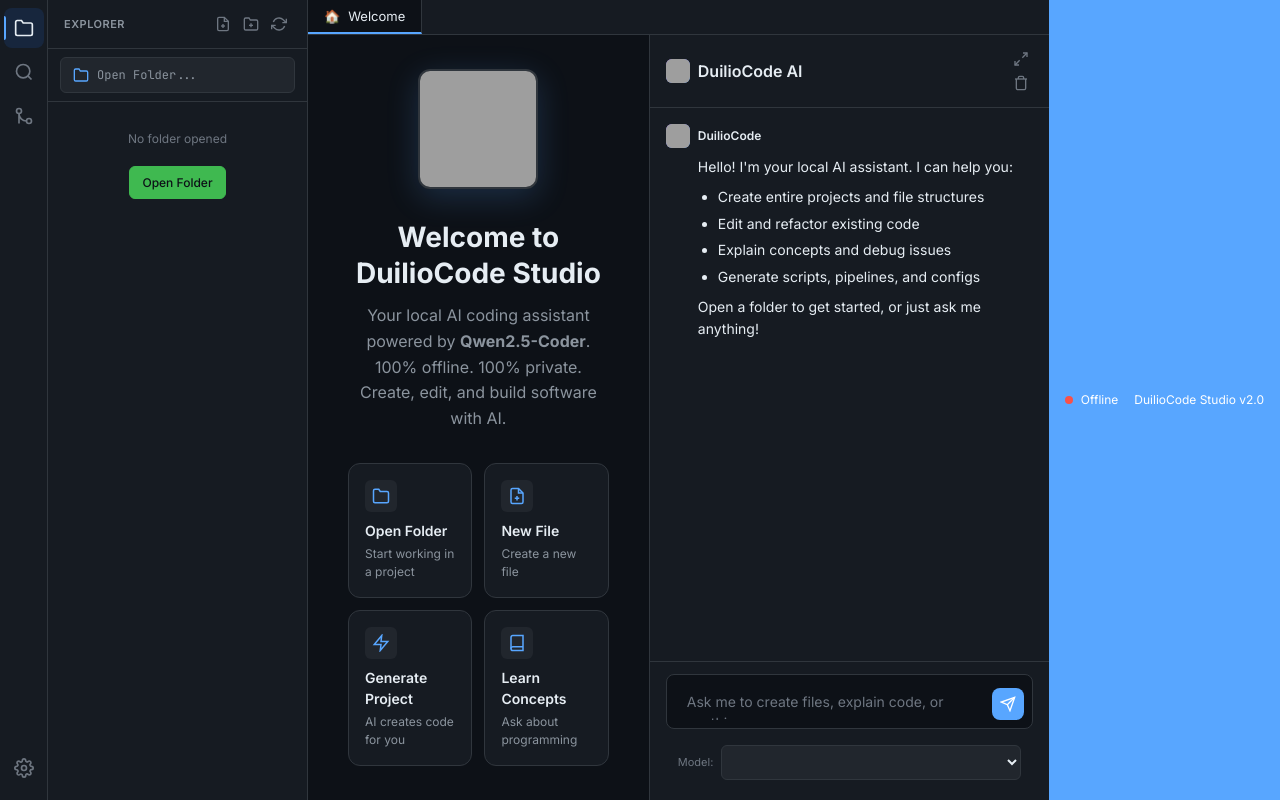
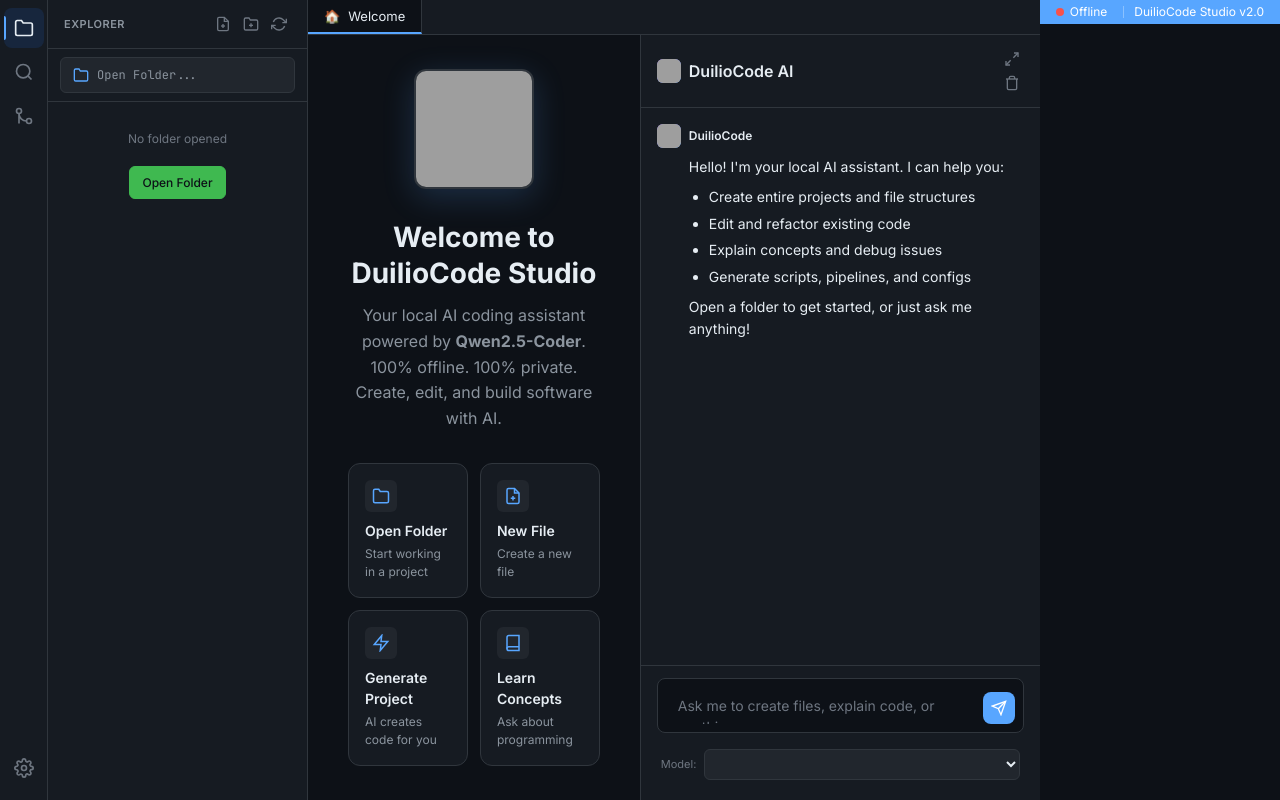
Before and after one commit to jfdroid/duilio-code-studio, a FastAPI app: page / in a window 1280 px wide. Run offline with FastAPI, Linux system fonts and the light colour scheme; lists and menus that the app fills with data are empty; parts of the project's set-up code (start-up, migrations or seed data) failed here and were passed over; some libraries are stand-ins or nearby versions; grey boxes are pictures that could not be loaded.

Commit message:
fix: Status bar and chat panel layout with explicit values
- Fixed status bar with explicit pixel values and separator
- Fixed chat panel width constraints and overflow
- Fixed model selector with proper sizing
- Added flex-shrink: 0 to prevent layout collapsing

```diff
--- a/web/static/css/chat.css
+++ b/web/static/css/chat.css
@@ -5,16 +5,20 @@
 
 /* Chat Panel */
 .chat-panel {
-    width: var(--chat-width);
-    border-left: 1px solid var(--border-color);
+    width: 400px;
+    min-width: 350px;
+    max-width: 500px;
+    border-left: 1px solid #30363d;
     display: flex;
     flex-direction: column;
-    background: var(--bg-secondary);
+    background: #161b22;
     flex-shrink: 0;
+    overflow: hidden;
 }
 
 .chat-panel.expanded {
-    width: var(--chat-width-expanded);
+    width: 600px;
+    max-width: 700px;
 }
 
 .chat-header {
@@ -175,35 +179,36 @@
 
 /* Chat Input */
 .chat-input-area {
-    padding: var(--space-3) var(--space-4);
-    border-top: 1px solid var(--border-color);
+    padding: 12px 16px;
+    border-top: 1px solid #30363d;
+    flex-shrink: 0;
 }
 
 .chat-input-wrapper {
-    background: var(--bg-primary);
-    border: 1px solid var(--border-color);
-    border-radius: var(--radius-lg);
+    background: #0d1117;
+    border: 1px solid #30363d;
+    border-radius: 8px;
     display: flex;
     align-items: flex-end;
-    padding: var(--space-2);
-    transition: border-color var(--transition-fast);
+    padding: 8px;
+    transition: border-color 0.1s ease;
 }
 
 .chat-input-wrapper:focus-within {
-    border-color: var(--accent-blue);
+    border-color: #58a6ff;
 }
 
 .chat-textarea {
     flex: 1;
     background: transparent;
     border: none;
-    color: var(--text-primary);
+    color: #e6edf3;
     font-family: inherit;
-    font-size: var(--font-size-md);
-    padding: var(--space-2) var(--space-3);
+    font-size: 14px;
+    padding: 8px 12px;
     resize: none;
     min-height: 24px;
-    max-height: 150px;
+    max-height: 120px;
     outline: none;
     line-height: 1.5;
 }
@@ -246,28 +251,30 @@
 .model-selector-inline {
     display: flex;
     align-items: center;
-    gap: var(--space-2);
-    padding: var(--space-2) var(--space-3);
-    margin-top: var(--space-2);
+    gap: 8px;
+    padding: 8px 4px;
+    margin-top: 8px;
 }
 
 .model-selector-inline label {
-    font-size: var(--font-size-xs);
-    color: var(--text-muted);
+    font-size: 11px;
+    color: #6e7681;
+    white-space: nowrap;
 }
 
 .model-selector-inline select {
     flex: 1;
-    background: var(--bg-tertiary);
-    border: 1px solid var(--border-color);
-    border-radius: var(--radius-md);
-    color: var(--text-primary);
-    padding: var(--space-2) var(--space-3);
-    font-size: var(--font-size-sm);
+    min-width: 0;
+    background: #21262d;
+    border: 1px solid #30363d;
+    border-radius: 6px;
+    color: #e6edf3;
+    padding: 6px 10px;
+    font-size: 12px;
     cursor: pointer;
 }
 
 .model-selector-inline select:focus {
     outline: none;
-    border-color: var(--accent-blue);
+    border-color: #58a6ff;
 }
--- a/web/static/css/layout.css
+++ b/web/static/css/layout.css
@@ -327,37 +327,50 @@
     display: flex;
     align-items: center;
     justify-content: space-between;
-    padding: var(--space-1) var(--space-4);
-    background: var(--accent-blue);
+    padding: 4px 16px;
+    background: #58a6ff;
     color: white;
-    font-size: var(--font-size-sm);
+    font-size: 12px;
     flex-shrink: 0;
+    height: 24px;
+    min-height: 24px;
 }
 
 .status-left,
 .status-right {
     display: flex;
     align-items: center;
-    gap: var(--space-4);
+    gap: 16px;
 }
 
 .status-item {
     display: flex;
     align-items: center;
-    gap: var(--space-2);
+    gap: 6px;
+    white-space: nowrap;
+}
+
+.status-item + .status-item::before {
+    content: '';
+    display: inline-block;
+    width: 1px;
+    height: 12px;
+    background: rgba(255, 255, 255, 0.3);
+    margin-right: 10px;
 }
 
 .status-dot {
     width: 8px;
     height: 8px;
     border-radius: 50%;
-    background: var(--accent-green);
+    background: #3fb950;
+    flex-shrink: 0;
 }
 
 .status-dot.offline {
-    background: var(--accent-red);
+    background: #f85149;
 }
 
 .status-dot.checking {
-    background: var(--accent-orange);
+    background: #d29922;
 }
```
